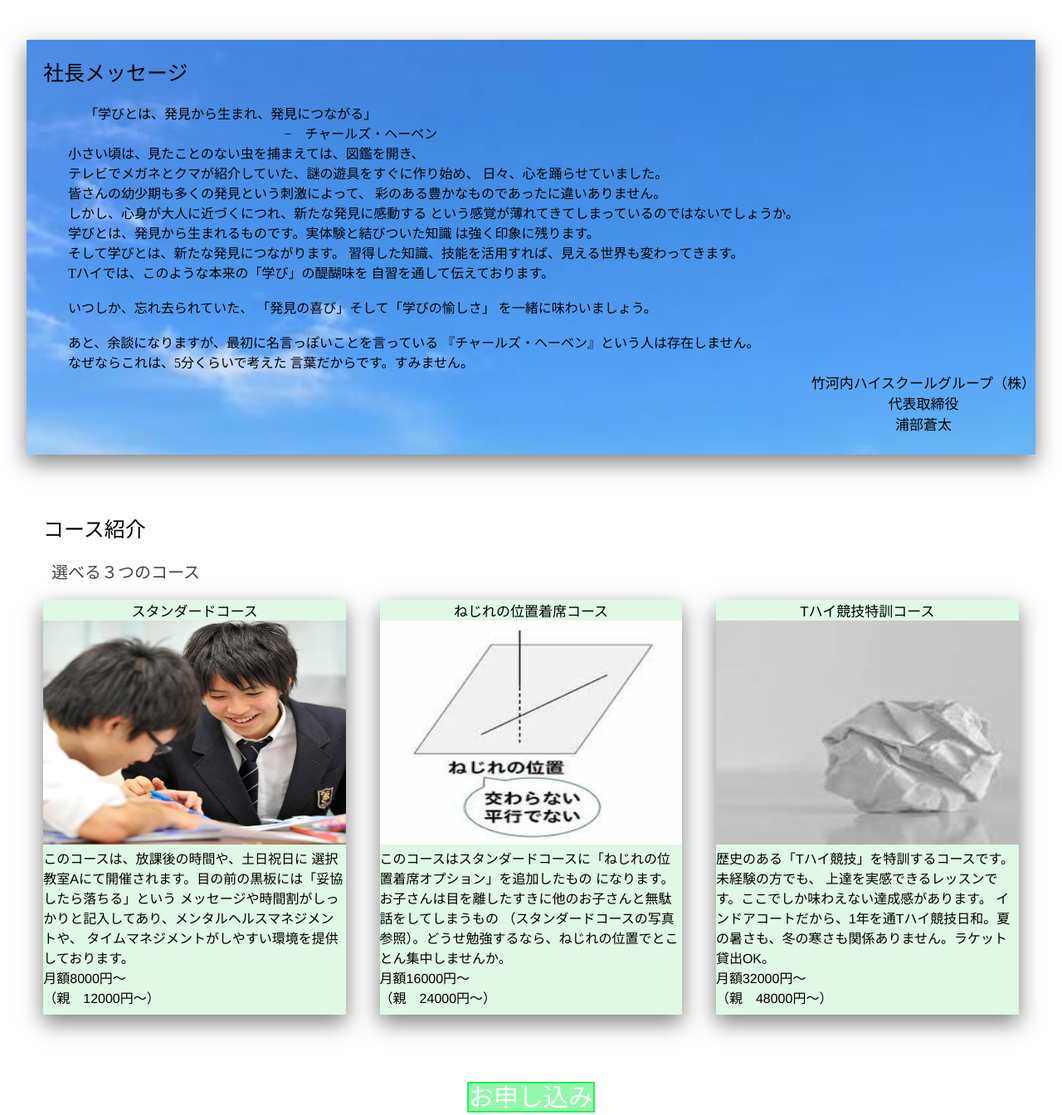
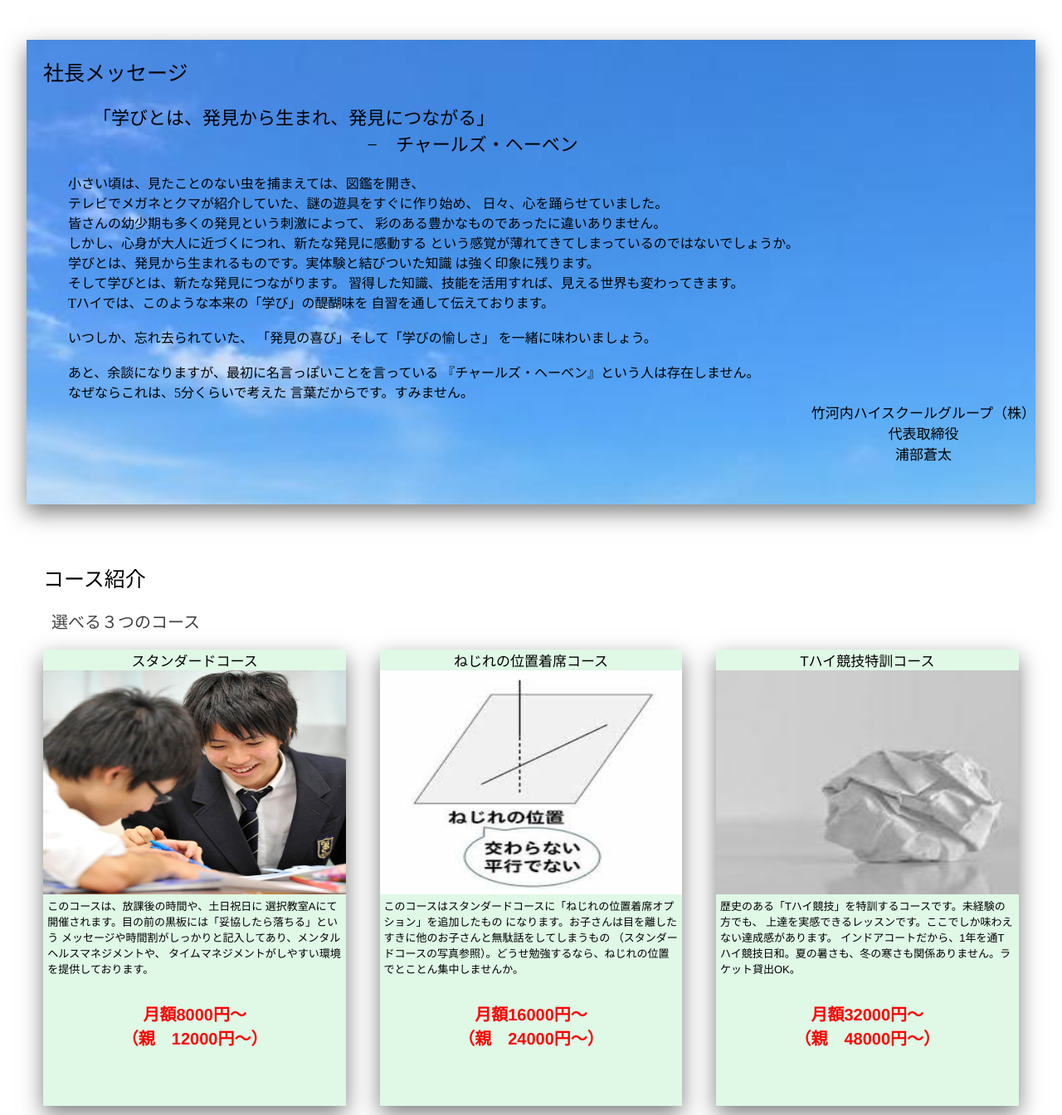
Before and after one commit to sotaurabe/Thigh, a plain HTML site: page index.html in a window 1280 px wide. Shown: the part 546-1890 px from the top of the page at 83% size. Drawn offline with Linux system fonts and the light colour scheme.

Commit message:
Update stylesheet.css

```diff
--- a/stylesheet.css
+++ b/stylesheet.css
@@ -19,7 +19,7 @@ body {
 header {
   height: 80px;
   width: 100%;
-  background-color: rgb(36, 241, 88);
+  background-color: rgb(36, 241, 88, 0.7);
   position: fixed;
   z-index: 1;
 }
@@ -112,7 +112,7 @@ header {
 #first-block {
   background-image: url(../image/sora.jpeg);
   background-size: cover;
-  height: 500px;
+  height: 560px;
   width: 95%;
   margin: 0 auto;
   margin-top: 50px;
@@ -131,7 +131,9 @@ header {
   margin-left: 50px;
 }
 .message-top {
-  margin-left: 20px;
+  margin-left: 30px;
+  margin-bottom: 20px;
+  font-size: 22px;
 }
 
 .massage-name {
@@ -145,6 +147,7 @@ header {
   width: 95%;
   margin: 0 auto;
   margin-top: 50px;
+  margin-bottom: 40px;
 }
 
 .title2 {
@@ -161,7 +164,7 @@ header {
 
 .corse {
   background-color: #e0f8e6;
-  height: 500px;
+  height: 550px;
   width: 30%;
   box-shadow: 0 10px 25px 0 rgba(0, 0, 0, 0.5);
 }
@@ -175,6 +178,20 @@ header {
   width: 100%;
 }
 
+.corse-text {
+  font-size: 13px;
+  margin-right: 5px;
+  margin-left: 5px;
+}
+
+.price {
+  font-size: 20px;
+  font-weight: 700;
+  color: #f00;
+  text-align: center;
+  position: relative;
+  top: 30px;
+}
 .button2 {
   font-size: 30px;
   text-align: center;
@@ -236,6 +253,7 @@ header {
   width: 500px;
   height: 200px;
   border-radius: 15px;
+  font-size: 17px;
 }
 
 .example-text:before {
```
